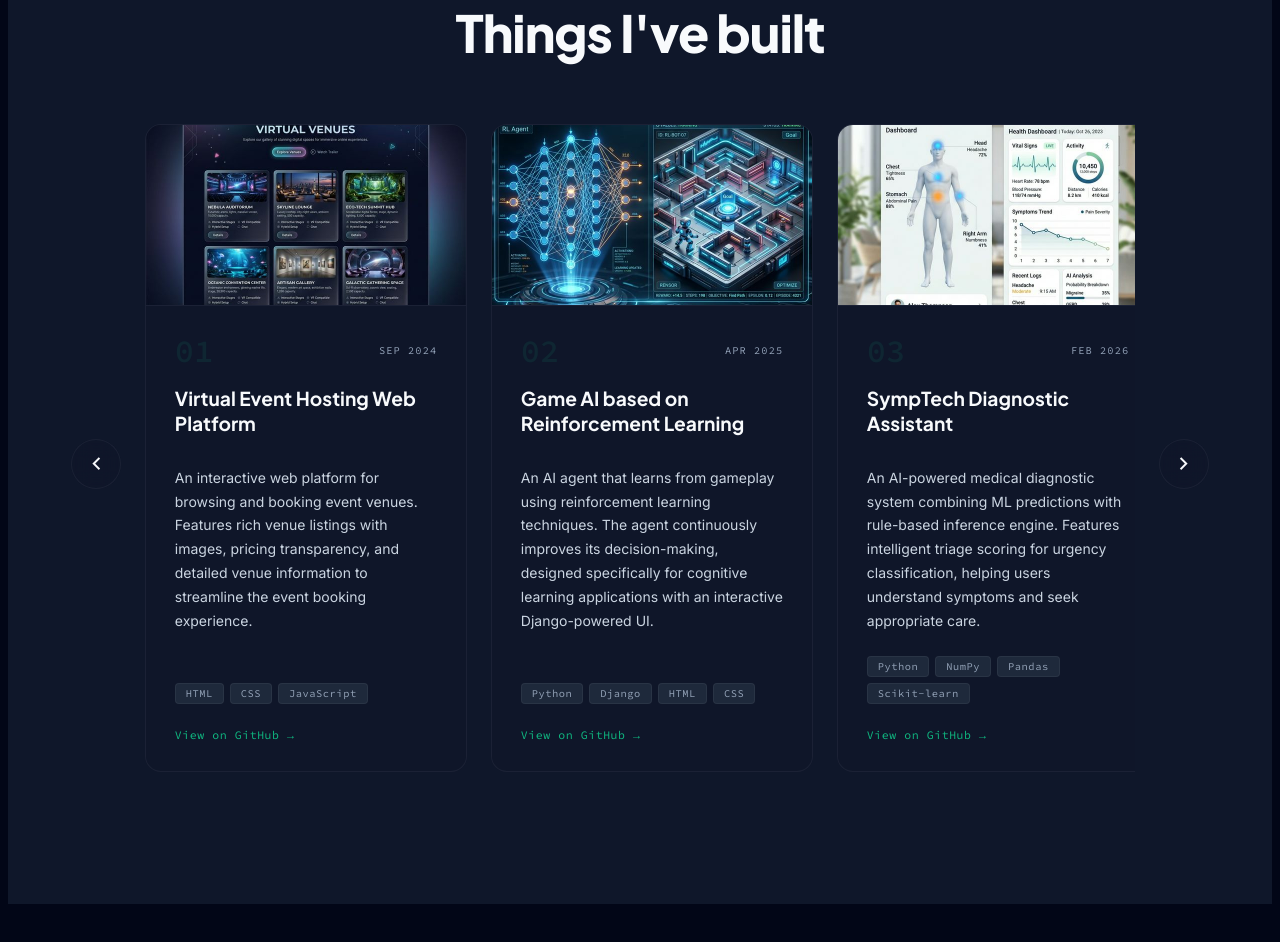
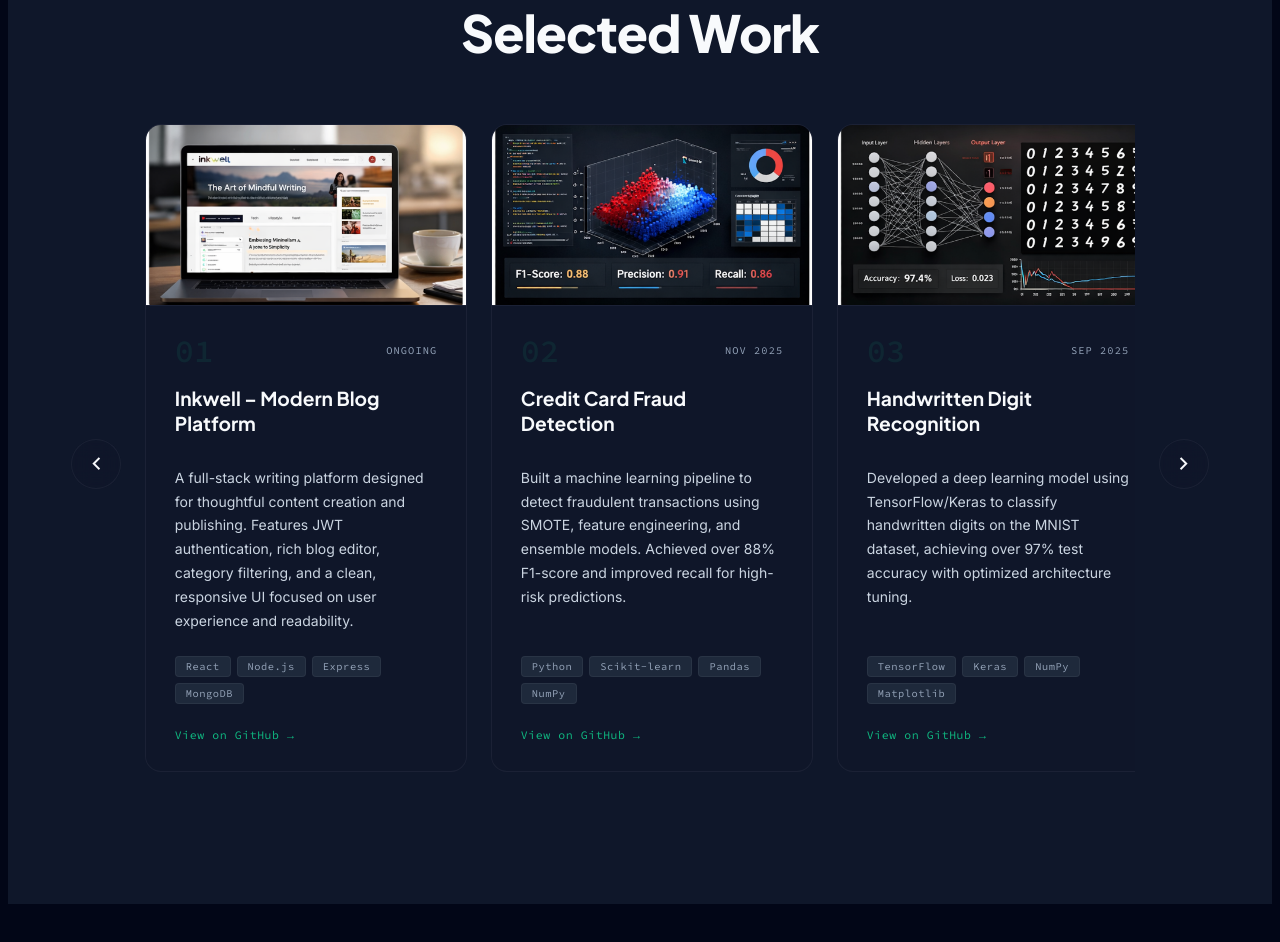
Before and after one commit to singhprakash2324/clg_portfolio, a website: page index.html in a window 1280 px wide. Shown: the part 5059-6001 px from the top of the page. Drawn offline with nearby package versions, Linux system fonts and the light colour scheme.

Commit message:
your message

```diff
--- a/index.html
+++ b/index.html
@@ -424,119 +424,161 @@
   <section id="projects">
     <div class="section-header reveal">
       <div class="section-label">04 / Projects</div>
-      <h2 class="section-title">Things I've built</h2>
+      <h2 class="section-title">Selected Work</h2>
     </div>
+
     <div class="projects-container">
-      <button class="slider-btn prev magnetic" onclick="moveSlider('projects', -1)"><i
-          class="ri-arrow-left-s-line"></i></button>
+      <button class="slider-btn prev magnetic" onclick="moveSlider('projects', -1)">
+        <i class="ri-arrow-left-s-line"></i>
+      </button>
+
       <div class="projects-wrapper">
         <div class="projects-track" id="projects-track">
+
+          <!-- Project 1 -->
           <div class="project-card">
             <div class="project-image-container">
-              <img src="assets/event_platform.png" alt="Virtual Event Hosting Platform" class="project-card-img">
+              <img src="assets/inkwell.png" alt="Inkwell Blog Platform" class="project-card-img">
               <div class="project-image-overlay"></div>
             </div>
+
             <div class="project-header">
               <div class="project-meta">
                 <div class="project-num">01</div>
-                <div class="project-date">SEP 2024</div>
+                <div class="project-date">ONGOING</div>
               </div>
-              <h3 class="project-title">Virtual Event Hosting Web Platform</h3>
+              <h3 class="project-title">Inkwell – Modern Blog Platform</h3>
             </div>
+
             <div class="project-body">
-              <p class="project-desc">An interactive web platform for browsing and booking event venues. Features rich
-                venue listings with images, pricing transparency, and detailed venue information to streamline the event
-                booking experience.</p>
-              <div class="project-tech">
-                <span class="tech-badge">HTML</span>
-                <span class="tech-badge">CSS</span>
-                <span class="tech-badge">JavaScript</span>
-              </div>
-              <a href="https://github.com/prakash-singh" target="_blank" class="project-link">View on GitHub →</a>
-            </div>
-          </div>
-          <div class="project-card">
-            <div class="project-image-container">
-              <img src="assets/game_ai.png" alt="Game AI based on Reinforcement Learning" class="project-card-img">
-              <div class="project-image-overlay"></div>
-            </div>
-            <div class="project-header">
-              <div class="project-meta">
-                <div class="project-num">02</div>
-                <div class="project-date">APR 2025</div>
-              </div>
-              <h3 class="project-title">Game AI based on Reinforcement Learning</h3>
-            </div>
-            <div class="project-body">
-              <p class="project-desc">An AI agent that learns from gameplay using reinforcement learning techniques. The
-                agent continuously improves its decision-making, designed specifically for cognitive learning
-                applications
-                with an interactive Django-powered UI.</p>
-              <div class="project-tech">
-                <span class="tech-badge">Python</span>
-                <span class="tech-badge">Django</span>
-                <span class="tech-badge">HTML</span>
-                <span class="tech-badge">CSS</span>
-              </div>
-              <a href="https://github.com/prakash-singh" target="_blank" class="project-link">View on GitHub →</a>
-            </div>
-          </div>
-          <div class="project-card">
-            <div class="project-image-container">
-              <img src="assets/symptech.png" alt="SympTech Diagnostic Assistant" class="project-card-img">
-              <div class="project-image-overlay"></div>
-            </div>
-            <div class="project-header">
-              <div class="project-meta">
-                <div class="project-num">03</div>
-                <div class="project-date">FEB 2026</div>
-              </div>
-              <h3 class="project-title">SympTech Diagnostic Assistant</h3>
-            </div>
-            <div class="project-body">
-              <p class="project-desc">An AI-powered medical diagnostic system combining ML predictions with rule-based
-                inference engine. Features intelligent triage scoring for urgency classification, helping users
-                understand
-                symptoms and seek appropriate care.</p>
-              <div class="project-tech">
-                <span class="tech-badge">Python</span>
-                <span class="tech-badge">NumPy</span>
-                <span class="tech-badge">Pandas</span>
-                <span class="tech-badge">Scikit-learn</span>
-              </div>
-              <a href="https://github.com/prakash-singh" target="_blank" class="project-link">View on GitHub →</a>
-            </div>
-          </div>
-          <div class="project-card">
-            <div class="project-image-container">
-              <img src="assets/job_search.png" alt="Job Search Platform" class="project-card-img">
-              <div class="project-image-overlay"></div>
-            </div>
-            <div class="project-header">
-              <div class="project-meta">
-                <div class="project-num">04</div>
-                <div class="project-date">MAR 2026</div>
-              </div>
-              <h3 class="project-title">Job Search Platform</h3>
-            </div>
-            <div class="project-body">
-              <p class="project-desc">A full-stack job search platform that allows users to browse, apply, and manage
-                job
-                listings efficiently. Built using modern web technologies, it features secure authentication, dynamic
-                filtering, and a responsive UI.</p>
+              <p class="project-desc">
+                A full-stack writing platform designed for thoughtful content creation and publishing.
+                Features JWT authentication, rich blog editor, category filtering, and a clean, responsive UI
+                focused on user experience and readability.
+              </p>
+
               <div class="project-tech">
                 <span class="tech-badge">React</span>
                 <span class="tech-badge">Node.js</span>
                 <span class="tech-badge">Express</span>
                 <span class="tech-badge">MongoDB</span>
               </div>
-              <a href="https://github.com/prakash-singh" target="_blank" class="project-link">View on GitHub →</a>
+
+              <a href="https://github.com/singhprakash2324" target="_blank" class="project-link">
+                View on GitHub →
+              </a>
             </div>
           </div>
+
+          <!-- Project 2 -->
+          <div class="project-card">
+            <div class="project-image-container">
+              <img src="assets/fraud_detection.png" alt="Credit Card Fraud Detection" class="project-card-img">
+              <div class="project-image-overlay"></div>
+            </div>
+
+            <div class="project-header">
+              <div class="project-meta">
+                <div class="project-num">02</div>
+                <div class="project-date">NOV 2025</div>
+              </div>
+              <h3 class="project-title">Credit Card Fraud Detection</h3>
+            </div>
+
+            <div class="project-body">
+              <p class="project-desc">
+                Built a machine learning pipeline to detect fraudulent transactions using SMOTE, feature engineering,
+                and ensemble models. Achieved over 88% F1-score and improved recall for high-risk predictions.
+              </p>
+
+              <div class="project-tech">
+                <span class="tech-badge">Python</span>
+                <span class="tech-badge">Scikit-learn</span>
+                <span class="tech-badge">Pandas</span>
+                <span class="tech-badge">NumPy</span>
+              </div>
+
+              <a href="https://github.com/singhprakash2324" target="_blank" class="project-link">
+                View on GitHub →
+              </a>
+            </div>
+          </div>
+
+          <!-- Project 3 -->
+          <div class="project-card">
+            <div class="project-image-container">
+              <img src="assets/digit_recognition.png" alt="Handwritten Digit Recognition" class="project-card-img">
+              <div class="project-image-overlay"></div>
+            </div>
+
+            <div class="project-header">
+              <div class="project-meta">
+                <div class="project-num">03</div>
+                <div class="project-date">SEP 2025</div>
+              </div>
+              <h3 class="project-title">Handwritten Digit Recognition</h3>
+            </div>
+
+            <div class="project-body">
+              <p class="project-desc">
+                Developed a deep learning model using TensorFlow/Keras to classify handwritten digits
+                on the MNIST dataset, achieving over 97% test accuracy with optimized architecture tuning.
+              </p>
+
+              <div class="project-tech">
+                <span class="tech-badge">TensorFlow</span>
+                <span class="tech-badge">Keras</span>
+                <span class="tech-badge">NumPy</span>
+                <span class="tech-badge">Matplotlib</span>
+              </div>
+
+              <a href="https://github.com/singhprakash2324" target="_blank" class="project-link">
+                View on GitHub →
+              </a>
+            </div>
+          </div>
+
+          <!-- Project 4 -->
+          <div class="project-card">
+            <div class="project-image-container">
+              <img src="assets/ai_assistant.png" alt="Modular AI Assistant" class="project-card-img">
+              <div class="project-image-overlay"></div>
+            </div>
+
+            <div class="project-header">
+              <div class="project-meta">
+                <div class="project-num">04</div>
+                <div class="project-date">2026</div>
+              </div>
+              <h3 class="project-title">Modular AI Assistant (MCP)</h3>
+            </div>
+
+            <div class="project-body">
+              <p class="project-desc">
+                Designed a modular AI assistant using Model Context Protocol (MCP) to support data science workflows.
+                Enables plug-and-play tools, intelligent query handling, and scalable architecture for real-time
+                assistance.
+              </p>
+
+              <div class="project-tech">
+                <span class="tech-badge">Python</span>
+                <span class="tech-badge">FastAPI</span>
+                <span class="tech-badge">MCP</span>
+                <span class="tech-badge">AI/ML</span>
+              </div>
+
+              <a href="https://github.com/singhprakash2324" target="_blank" class="project-link">
+                View on GitHub →
+              </a>
+            </div>
+          </div>
+
         </div>
       </div>
-      <button class="slider-btn next magnetic" onclick="moveSlider('projects', 1)"><i
-          class="ri-arrow-right-s-line"></i></button>
+
+      <button class="slider-btn next magnetic" onclick="moveSlider('projects', 1)">
+        <i class="ri-arrow-right-s-line"></i>
+      </button>
     </div>
   </section>
 
```
Also changed, not shown: assets/ai_assistant.png (added), assets/digit_recognition.png (added), assets/event_platform.png (deleted), assets/fraud_detection.png (added), assets/game_ai.png (deleted), assets/inkwell.png (added), assets/job_search.png (deleted), assets/symptech.png (deleted).
